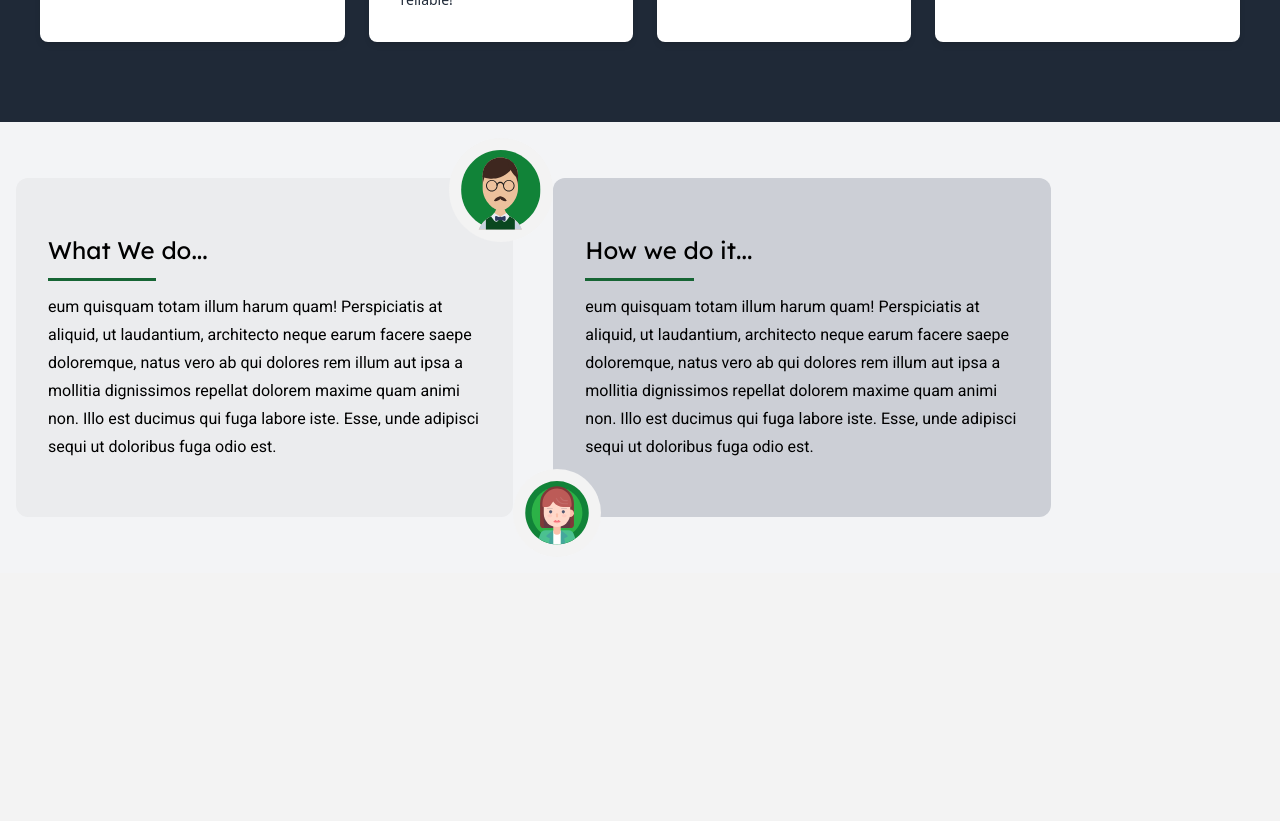
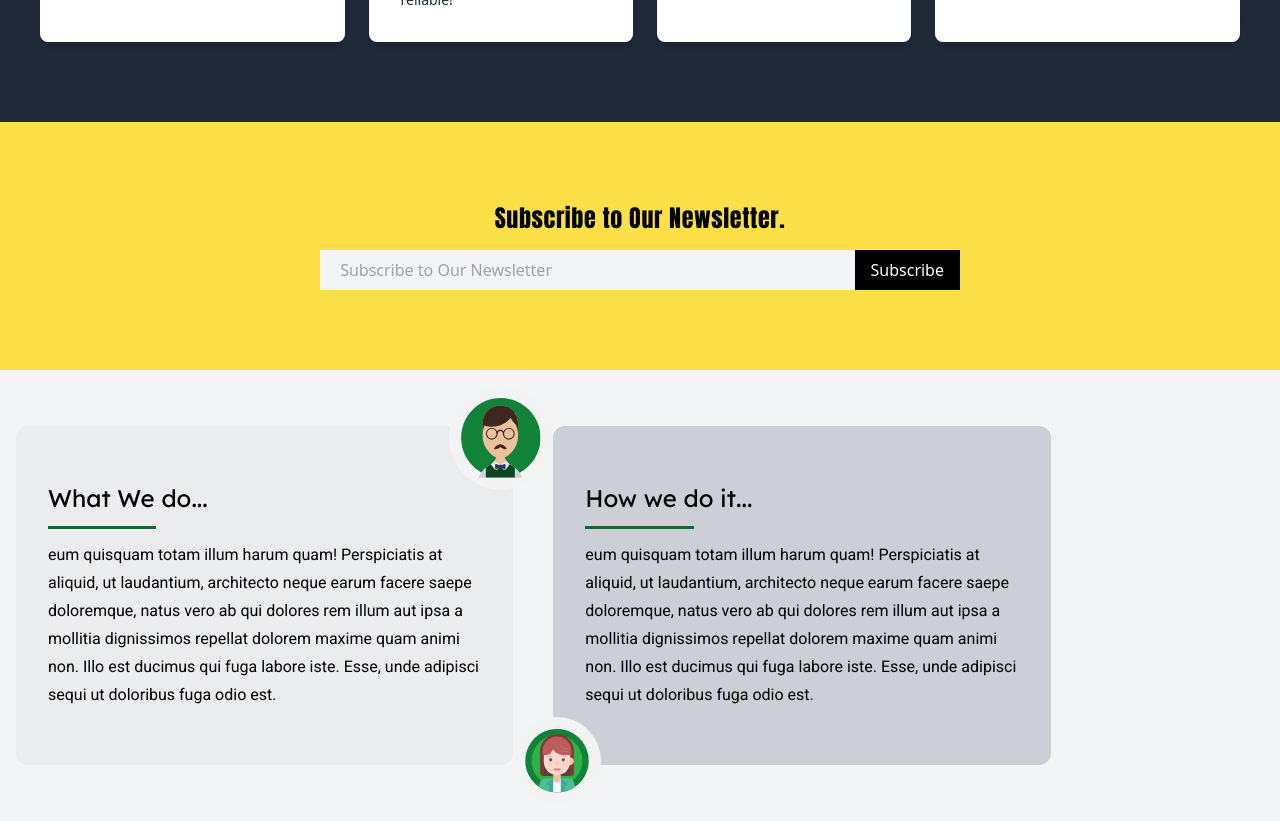
Before and after one commit to DoudGaya/cargo, a React (Vite) app: page / in a window 1280 px wide. Shown: the part 2560-3381 px from the top of the page. Before the commit the page ends 3133 px from the top, so only its background shows below. Built offline with nearby package versions, Linux system fonts and the light colour scheme.

Commit message:
subscribe

```diff
--- a/src/pages/home/Home.jsx
+++ b/src/pages/home/Home.jsx
@@ -7,6 +7,7 @@ import WhatWeDo from "./WhatWeDo";
 import Testimonials from "./Testimonials";
 import ShowCase from "./ShowCase";
 import Partners from './Partners'
+import Newsletter from "./Newsletter";
 
 
 
@@ -20,6 +21,7 @@ const Home = () =>{
             <ShowCase />
             <Company />
             <Testimonials />
+            <Newsletter />
             <WhatWeDo />
             {/* the testimonials sections */}
             {/* END the testimonials sections  */}
--- /dev/null
+++ b/src/pages/home/Newsletter.jsx
@@ -0,0 +1,25 @@
+import React from "react";
+
+
+
+const Newsletter = () => {
+    return (
+        <>
+        <div className=" w-full flex flex-col items-center py-20 bg-yellow-300 space-y-4">
+            <div className=" font-anton tracking-wide text-2xl">Subscribe to Our Newsletter<span>.</span> </div>
+
+            <form className=" w-6/12 flex mx-auto items-center justify-center">
+                <label htmlFor="newsletter" className="hidden">
+                    Your Enail
+                </label>
+                <input type="text" placeholder=" Subscribe to Our Newsletter" className=" outline-none bg-gray-100 caret-yellow-500 text-yellow-500 px-4 py-2 w-full " />
+                <button className=" px-4 py-2 bg-black text-white">Subscribe</button>
+            </form>
+
+        </div>
+        </>
+    )
+}
+
+
+export default Newsletter
```
